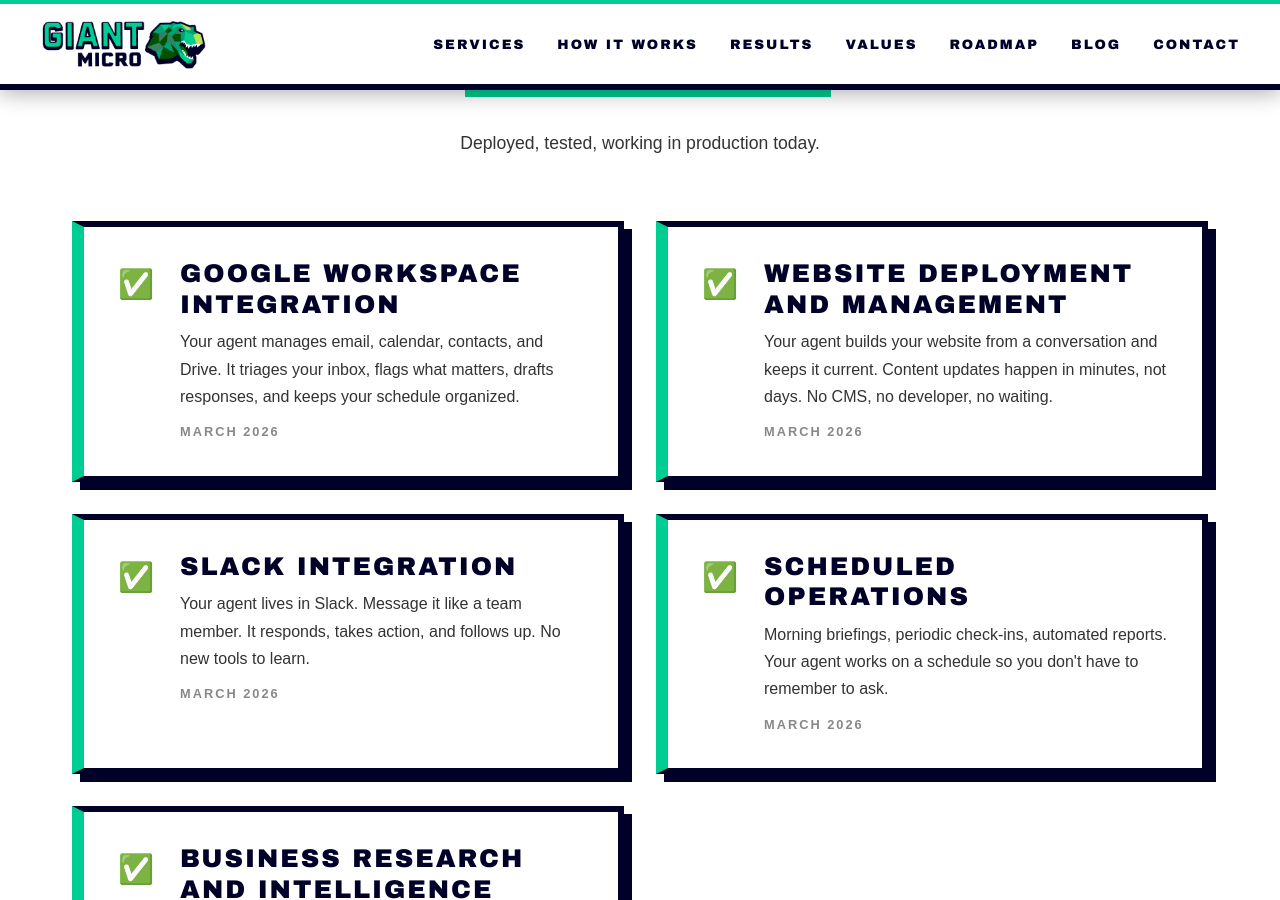
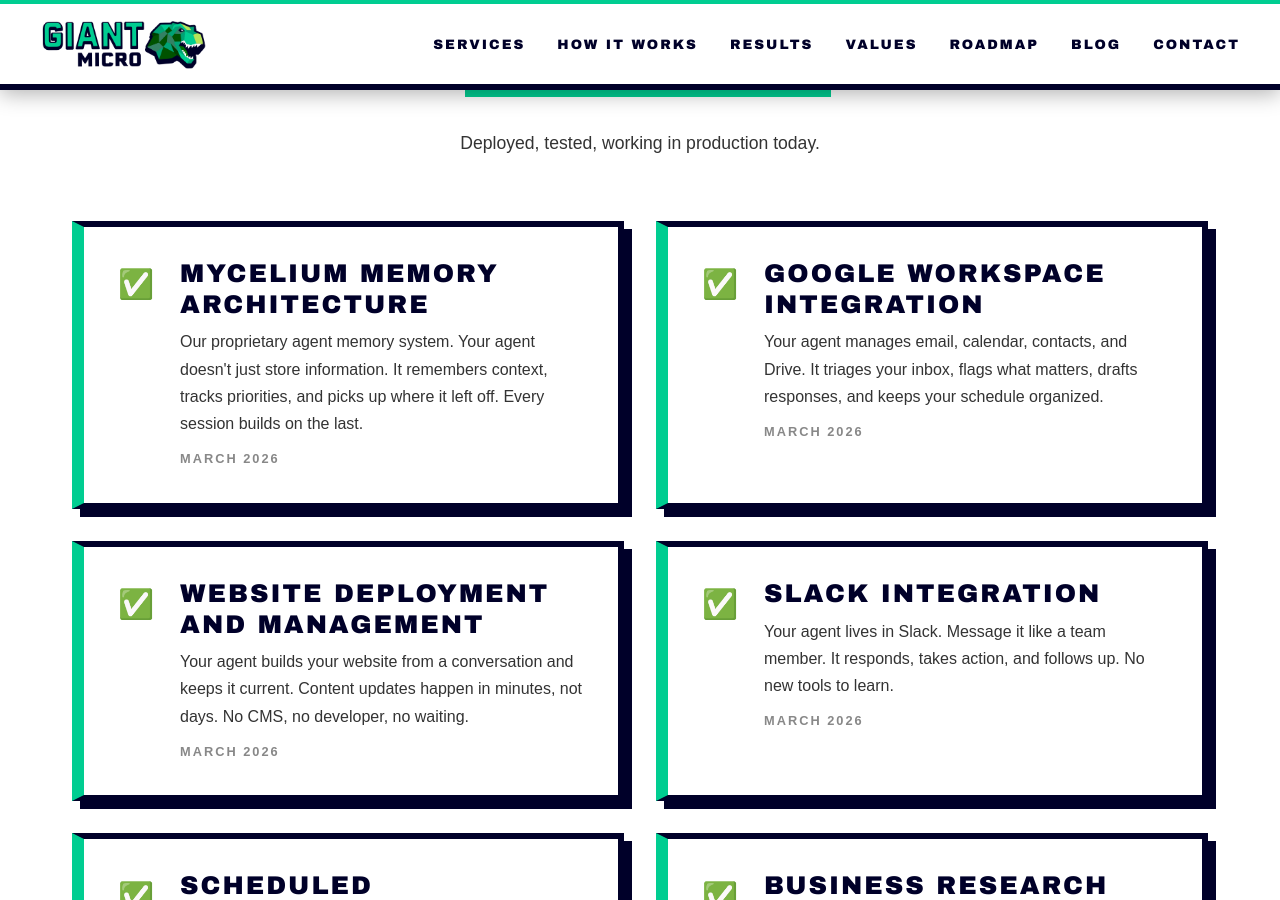
Before and after one commit to giant-micro/giant-micro.github.io, a Jekyll site: the page built from roadmap.html, in a window 1280 px wide and 900 px high, scrolled down 513 px. Built offline with Jekyll 4.4.1, drawn with Linux system fonts in a browser that asks for light colours.

Commit message:
Add Mycelium Memory Architecture to roadmap (proprietary, live)

```diff
--- a/roadmap.html
+++ b/roadmap.html
@@ -25,6 +25,14 @@ title: Roadmap
             <p>Deployed, tested, working in production today.</p>
         </div>
         <div class="roadmap-grid">
+            <div class="roadmap-item done">
+                <div class="roadmap-check">✅</div>
+                <div class="roadmap-detail">
+                    <h3>Mycelium Memory Architecture</h3>
+                    <p>Our proprietary agent memory system. Your agent doesn't just store information. It remembers context, tracks priorities, and picks up where it left off. Every session builds on the last.</p>
+                    <span class="roadmap-date">March 2026</span>
+                </div>
+            </div>
             <div class="roadmap-item done">
                 <div class="roadmap-check">✅</div>
                 <div class="roadmap-detail">
```
